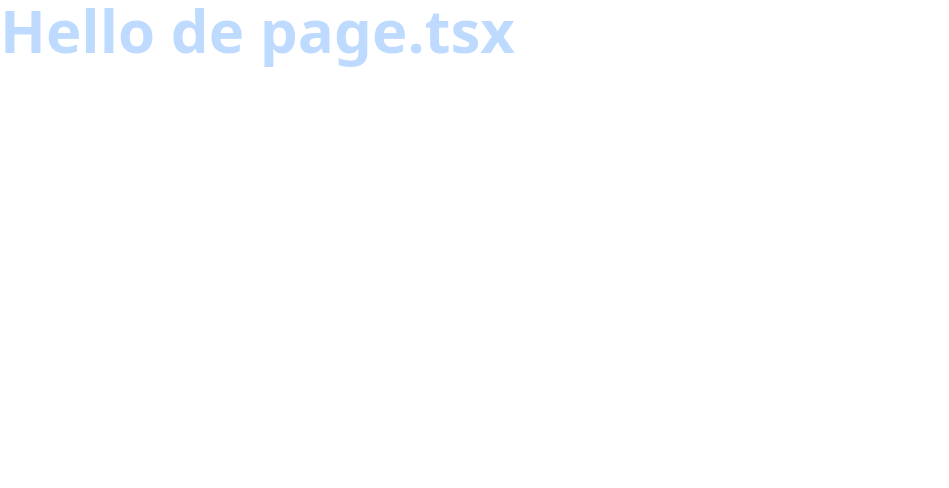
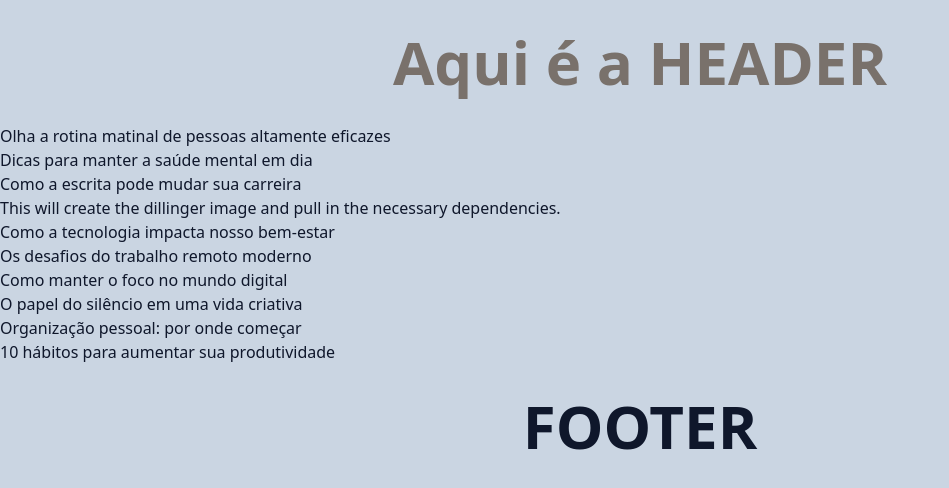
Before and after one commit to RodrigoJNB24/The-Blog, a Next.js app: page / in a window 1280 px wide. Shown: the top 488 px of the page, without its empty margins (0-949 px from the left). Built offline with nearby package versions, Linux system fonts and the light colour scheme.

Commit message:
Add spinloader e companent PostList

```diff
--- a/src/app/globals.css
+++ b/src/app/globals.css
@@ -1,5 +1 @@
 @import "tailwindcss";
-
-@theme inline {
-  --color-blog: text-red-500
-}
--- a/src/app/page.tsx
+++ b/src/app/page.tsx
@@ -1,8 +1,35 @@
-import { Header } from '@/components/Header';
+import { PostList } from '@/components/PostList';
+import { SpinLoader } from '@/components/SpinLoader.tsx';
+import clsx from 'clsx';
+import { Suspense } from 'react';
 
 export default async function HomePage() {
-  console.log('server')
+
   return (
-    <Header/>
+    <div className='text-slate-900 bg-slate-300 min-h-screen'>
+      <header>
+        <h1
+          className={clsx(
+            'text-6xl',
+            'font-bold',
+            'text-center',
+            'py-8',
+            'text-stone-500',
+          )}
+        >
+          Aqui é a HEADER
+        </h1>
+      </header>
+
+      <Suspense fallback={<SpinLoader />}>
+        <PostList />
+      </Suspense>
+
+      <footer>
+        <p className={clsx('text-6xl', 'font-bold', 'text-center', 'py-8')}>
+          FOOTER
+        </p>
+      </footer>
+    </div>
   );
 }
--- /dev/null
+++ b/src/components/PostList/index.tsx
@@ -0,0 +1,14 @@
+import { postRepository } from '@/repositories/post';
+
+export async function PostList() {
+
+  const post = await postRepository.findAll();
+
+  return (
+    <div>
+      {post.map(post => {
+        return <p key={post.id}>{post.title}</p>;
+      })}
+    </div>
+  );
+}
--- /dev/null
+++ b/src/components/SpinLoader.tsx/index.tsx
@@ -0,0 +1,26 @@
+import clsx from 'clsx';
+
+type SpinLoaderProps = {
+  className?: string;
+};
+
+export function SpinLoader({ className = '' }: SpinLoaderProps) {
+
+  const classes = clsx('flex', 'items-center', 'justify-center', className);
+
+  return (
+    <div className={classes}>
+      <div
+        className={clsx(
+          'w-10',
+          'h-10',
+          'border-5',
+          'border-slate-900',
+          'border-t-transparent',
+          'rounded-full',
+          'animate-spin',
+        )}
+      ></div>
+    </div>
+  );
+}
--- a/src/repositories/post/json-post-reposiroy.ts
+++ b/src/repositories/post/json-post-reposiroy.ts
@@ -13,7 +13,18 @@
   'posts.json',
 );
 
+const SIMULATE_WAIT_IN_MS = 5000;
+
 export class JsonPostRepository implements PostRepository {
+
+  private async simulateWait() {
+    if (SIMULATE_WAIT_IN_MS <= 0) return;
+
+    await new Promise(resolve =>
+      setTimeout(resolve, SIMULATE_WAIT_IN_MS),
+    );
+  }
+
   private async readFromDisk(): Promise<PostModel[]> {
     const jsonPosts = await readFile(JSON_POST_FILE_PATH, 'utf-8');
     const { posts } = await JSON.parse(jsonPosts);
@@ -21,11 +32,15 @@
   }
 
   async findAll(): Promise<PostModel[]> {
+    await this.simulateWait();
+
     const posts = await this.readFromDisk();
     return posts;
   }
 
   async findById(id: string): Promise<PostModel> {
+    await this.simulateWait();
+
     const posts = await this.findAll()
     const post = posts.find(post => post.id === id);
 
```
